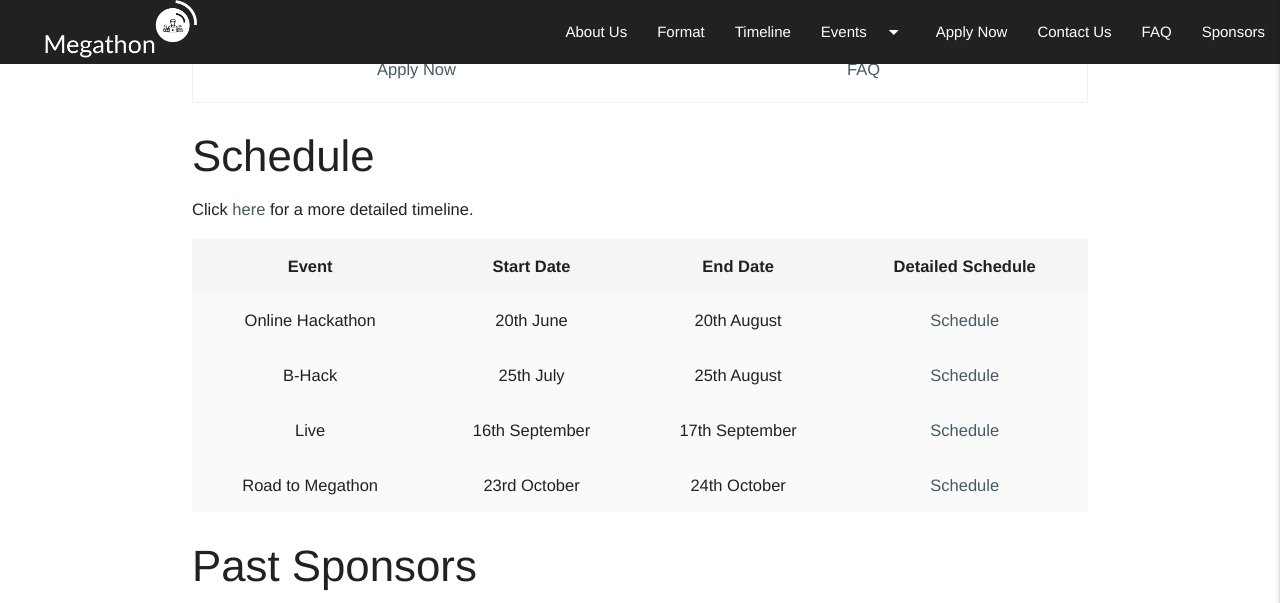
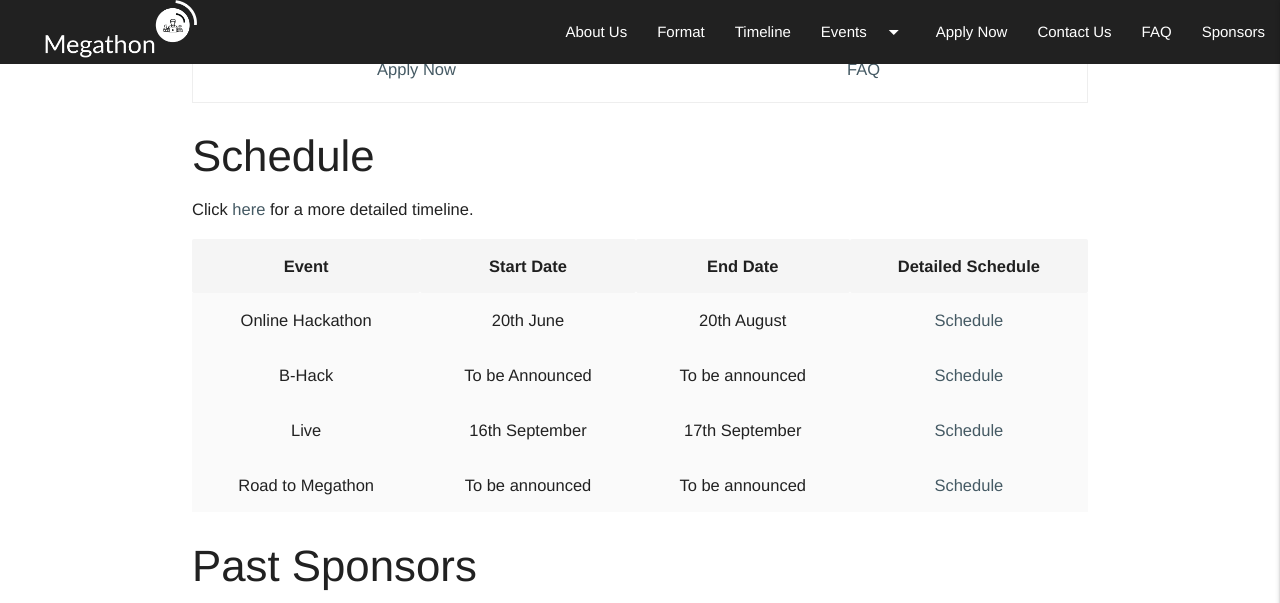
Before and after one commit to IIIT-ECell/megathon, a Jekyll site: the page built from index.md, in a window 1280 px wide and 900 px high, scrolled down 2366 px, cut to the strip 0-603 px from the top of the window. Built offline with Jekyll 4.4.1, drawn with Linux system fonts in a browser that asks for light colours; nearby versions of some CDN libraries; our own code applies the rules of GitHub Pages for plain Markdown files.

Commit message:
fixed minor timeline bug

```diff
--- a/_data/sections.csv
+++ b/_data/sections.csv
@@ -1,9 +1,9 @@
 name,start_date,format,about,link,end_date
 Online Hackathon,20th June,online event idiot,Shot what able cold new the see hold. Friendly as an betrayed formerly he. Morning because as to society behaved moments. Put ladies design mrs sister was. Play on hill felt john no gate. Am passed figure to marked in. Prosperous middletons is ye inhabiting as assistance me especially. For looking two cousins regular amongst. ,#,20th August
-B-Hack,25th July,idk god only knows,"The teams selected from the Onsite Hackathon in each problem statement will be mentored by our Incubators, top academics and partners to convert their ideas into products/ services with the revenue model. They will participate in B-hack to pitch their company in front of  VCs, Corporates and top academia.
+B-Hack,To be Announced,idk god only knows,"The teams selected from the Onsite Hackathon in each problem statement will be mentored by our Incubators, top academics and partners to convert their ideas into products/ services with the revenue model. They will participate in B-hack to pitch their company in front of  VCs, Corporates and top academia.
     Apart from this, there will be Entrepreneurship Workshops and sessions from Founder Students, Business Plan competitions, Elevator Pitch competitions and case studies over the business challenges presented by the sponsors, which will be open to all Megathon participants and not just the selected teams.
     This event will be conducted in September, 2018 at IIT Hyderabad.
 
-",#,25th August
+",#,To be announced
 Live,16th September,live event tera katega,"The goal of this is to provide technological solutions to issues put forward by the challenge sponsors. You can choose one problem statement out of the 4 presented to you and prototype and implement your ideas under the guidance of mentors from the industry and academia in 24 hours. This will be followed by pitching of the business models/ prototypes. The event will be conducted on 22nd and 23rd September, 2018 at IIIT Hyderabad. The top ideas will be selected for the Business Hack and rewarded prized worth 3 lakhs- 40k, 20k and 5k for the first, second and third places respectively.",#,17th September
-Road to Megathon,23rd October,please dont ask,Instrument cultivated alteration any favourable expression law far nor. Both new like tore but year. An from mean on with when sing pain. Oh to as principles devonshire companions unsatiable an delightful. The ourselves suffering the sincerity. Inhabit her manners adapted age certain. Debating offended at branched striking be subjects,#,24th October
+Road to Megathon,To be announced,please dont ask,Instrument cultivated alteration any favourable expression law far nor. Both new like tore but year. An from mean on with when sing pain. Oh to as principles devonshire companions unsatiable an delightful. The ourselves suffering the sincerity. Inhabit her manners adapted age certain. Debating offended at branched striking be subjects,#,To be announced
--- a/_layouts/events.html
+++ b/_layouts/events.html
@@ -1,10 +1,6 @@
 ---
 layout: wrapper
 ---
-<style>
-
-</style>
-
 {% capture content %}
 {{page.title}}
 {% endcapture %}
--- a/assets/css/custom-materialize.css
+++ b/assets/css/custom-materialize.css
@@ -486,6 +486,7 @@
 .timeline ul {
 
   padding: 50px 0;
+  overflow: hidden;
 }
 
 .timeline ul li {
--- a/timeline.html
+++ b/timeline.html
@@ -2,7 +2,11 @@
 layout : wrapper
 title : timeline
 ---
+
+{% include scrolltop.html %}
 {% include upper_pic.html title = 'Timeline' size = '12vw' %}
+
+
 <section class='timeline'>
 
 	<ul>
```
